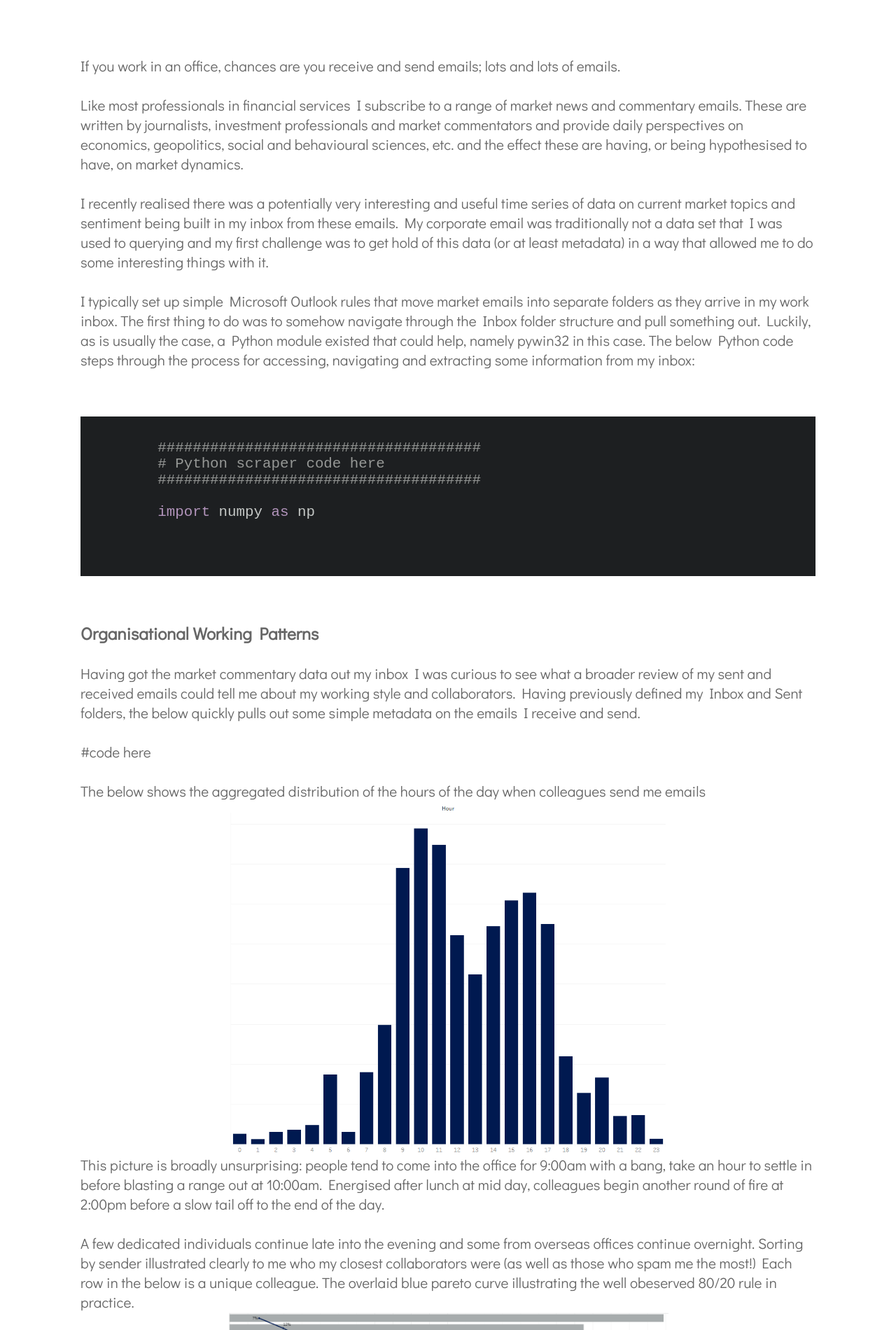
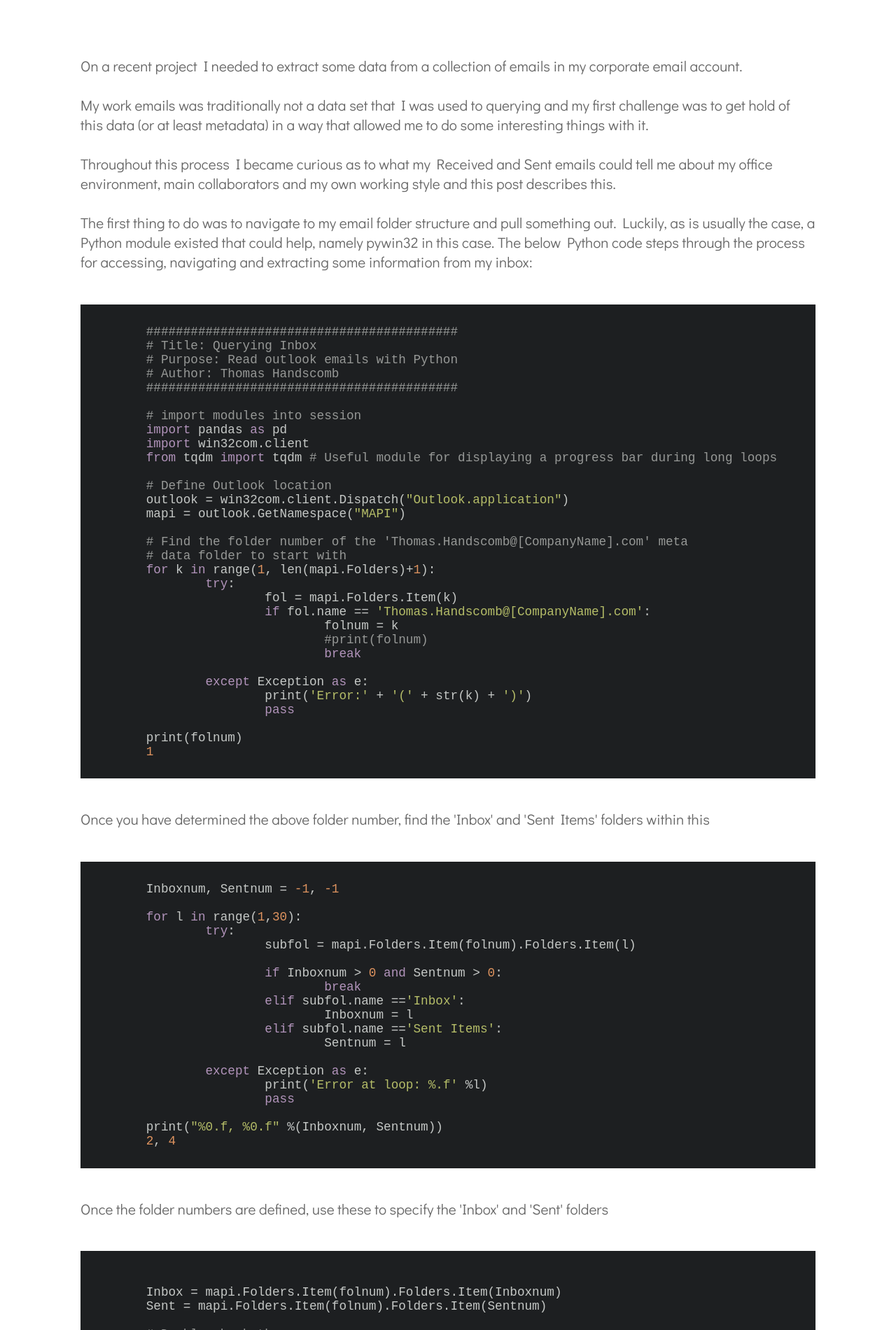
Before and after one commit to ThomasHandscomb/ThomasHandscomb.github.io, a Jekyll site: the page built from _posts/2019-08-11-Email.md, in a window 1280 px wide. Shown: the part 409-2309 px from the top of the page at 70% size. Built offline with Jekyll 4.4.1, drawn with Linux system fonts in a browser that asks for light colours; some of the changed text lies outside the part shown.

Commit message:
Further email and Globe commit
Further email and Globe commit

```diff
--- a/_posts/2019-08-11-Email.md
+++ b/_posts/2019-08-11-Email.md
@@ -8,9 +8,16 @@ date: 2019-08-11
 
 <div id="wrapper">
 	<div id="blog-page" class="blogcontainer">
+<!--
+If you work in an office, chances are you receive and send a lot of emails.<br><br> -->
 
-If you work in an office, chances are you receive and send emails; lots and lots of emails. <br><br>
+On a recent project I needed to extract some data from a collection of emails in my corporate email account. <br><br> My work emails was traditionally not a data set that I was used to querying
+and my first challenge was to get hold of this data (or at least metadata) in a way that allowed me to do some interesting things with it.
+<br><br>
+Throughout this process I became curious as to what my Received and Sent emails could tell me about my office environment, main collaborators and my own working style
+and this post describes this. <br><br>
 
+<!--
 Like most professionals in financial services I subscribe to a range of market news and commentary emails. These are written by journalists, investment professionals and market commentators
 and provide daily perspectives on economics, geopolitics, social and behavioural sciences, etc. and the effect these are having, or being hypothesised to have, on market dynamics.
 
@@ -20,34 +27,159 @@ I recently realised there was a potentially very interesting and useful time ser
 My corporate email was traditionally not a data set that I was used to querying and my first challenge was to get hold of this data (or at least metadata) in a way that
 allowed me to do some interesting things with it.
 
+<br><br> -->
+
+The first thing to do was to navigate to my email folder structure and pull something out. Luckily, as is usually the case, a Python module existed that could help, namely pywin32 in this case. The below Python
+code steps through the process for accessing, navigating and extracting some information from my inbox:
+
+<pre>
+	<code class="python">
+	##########################################
+	# Title: Querying Inbox
+	# Purpose: Read outlook emails with Python
+	# Author: Thomas Handscomb
+	##########################################
+
+	# import modules into session
+	import pandas as pd
+	import win32com.client
+	from tqdm import tqdm # Useful module for displaying a progress bar during long loops
+
+	# Define Outlook location
+	outlook = win32com.client.Dispatch("Outlook.application")
+	mapi = outlook.GetNamespace("MAPI")
+
+	# Find the folder number of the 'Thomas.Handscomb@[CompanyName].com' meta
+	# data folder to start with
+	for k in range(1, len(mapi.Folders)+1):
+		try:
+			fol = mapi.Folders.Item(k)
+			if fol.name == 'Thomas.Handscomb@[CompanyName].com':
+				folnum = k
+				#print(folnum)
+				break
+
+		except Exception as e:
+			print('Error:' + '(' + str(k) + ')')
+			pass
+
+	print(folnum)
+	1
+	</code>
+</pre>
+
+Once you have determined the above folder number, find the 'Inbox' and 'Sent Items' folders within this
+
+<pre>
+	<code class="python">
+	Inboxnum, Sentnum = -1, -1
+
+	for l in range(1,30):
+		try:
+			subfol = mapi.Folders.Item(folnum).Folders.Item(l)
+
+			if Inboxnum > 0 and Sentnum > 0:
+				break
+			elif subfol.name =='Inbox':
+				Inboxnum = l
+			elif subfol.name =='Sent Items':
+				Sentnum = l
+
+		except Exception as e:
+			print('Error at loop: %.f' %l)
+			pass
+
+	print("%0.f, %0.f" %(Inboxnum, Sentnum))
+	2, 4
+	</code>
+</pre>
+
+Once the folder numbers are defined, use these to specify the 'Inbox' and 'Sent' folders
+
+<pre>
+	<code class="python">
+
+	Inbox = mapi.Folders.Item(folnum).Folders.Item(Inboxnum)
+	Sent = mapi.Folders.Item(folnum).Folders.Item(Sentnum)
+
+	# Double check the name
+	if Inbox.name == 'Inbox' and Sent.name == 'Sent Items':
+		print('Inbox and Sent folders assigned correctly')
+		pass
+	else:
+		print('An error has occured')
+
+	'Inbox and Sent folders assigned correctly'
+	</code>
+</pre>
+
+Now that the Inbox and Sent Items folders have been correctly identified the below loop constructs a dataframe by looping through all items
+(i.e. emails) in the Inbox and extracting some metadata from them, namely the date received, the sender and the subject.
+
+<pre>
+	<code class="python">
+# Now that the Inbox and Sent Items folders have been determined,
+# create a blank data frame to store email metadata, in this case (date/time sent,
+# sender name, email subject)
+Inbox_col_names =  ['Full Date', 'Date', 'Hour', 'Sender', 'Subject']
+Inbox_df = pd.DataFrame(columns = Inbox_col_names)
+
+# Loop through all Inbox.Items (i.e. emails)
+# the tqdm wrapper puts a progress bar on the loop
+for message in tqdm(Inbox.Items):
+	try:
+		Inbox_df.loc[len(Inbox_df)] = [message.LastModificationTime.strftime("%Y-%m-%d %H:%M:%S")
+		, message.LastModificationTime.strftime("%Y-%m-%d")
+		, message.LastModificationTime.strftime("%H")
+		, message.Sender
+		, message.Subject]
+	except:
+		pass
+
+# Confirm you are picking up all emails
+Inbox_df.groupby(['Date']).size()
+
+# Output data frame to review
+Output_filepath = 'C:/Users'
+
+Inbox_df.to_csv(Output_filepath+'/Inbox.csv'
+			   , encoding = 'utf-8'
+			   #, mode = 'a'
+			   , index = False
+			   , header = True)
+	</code>
+</pre>
+
+and similarly for my Sent Items
+
+<pre>
+	<code class="python">
+Outbox_col_names =  ['Full Date', 'Date', 'Hour', 'Recipient', 'Subject']
+Outbox_df = pd.DataFrame(columns = Outbox_col_names)
+
+for message in tqdm(Sent.Items):
+    try:
+        Outbox_df.loc[len(Outbox_df)] = [message.LastModificationTime.strftime("%Y-%m-%d %H:%M:%S")
+        , message.LastModificationTime.strftime("%Y-%m-%d")
+        , message.LastModificationTime.strftime("%H")
+        , message.To
+        , message.Subject]
+    except:
+        pass
+
+	Outbox_df.to_csv(Output_filepath+'/Outbox.csv'
+               , encoding = 'utf-8'
+               #, mode = 'a'
+               , index = False
+               , header = True)
+	</code>
+</pre>
+
+<h3> Organisational Working Patterns </h3> <br>
+The final steps above output two csv files, Inbox_df and Outbox_df, summarising the email datestamp, sender/receiver and subject.
 <br><br>
 
-I typically set up simple Microsoft Outlook rules that move market emails into separate folders as they arrive in my work inbox. The first thing to do was to somehow navigate
-through the Inbox folder structure and pull something out. Luckily, as is usually the case, a Python module existed that could help, namely pywin32 in this case. The below Python
-code steps through the process for accessing, navigating and extracting some information from my inbox:
-
-	<pre>
-	<code class="python">
-	#####################################
-	# Python scraper code here
-	#####################################
-
-	import numpy as np
-
-
-	</code>
-	</pre>
-
-<h3> Organisational Working Patterns </h3> <br>
-Having got the market commentary data out my inbox I was curious to see what a broader review of my sent and received emails could tell me about my working style and collaborators.
-Having previously defined my Inbox and Sent
-folders, the below quickly pulls out some simple metadata on the emails I receive and send.
-
-<br><br>
-#code here
-<br><br>
-
-The below shows the aggregated distribution of the hours of the day when colleagues send me emails
+Starting with my inbox the below shows the aggregated distribution of the hours of the day when colleagues send me emails
 
 <img style = "width:60%; height: auto" src = '/images/Inbox_Distribution.png'>
 
@@ -56,26 +188,26 @@ after lunch at mid day, colleagues begin another round of fire at 2:00pm before
 <br><br>
 A few dedicated individuals continue late into the evening and some from overseas offices continue overnight.
 
-Sorting by sender illustrated clearly to me who my closest collaborators were (as well as those who spam me the most!) Each row in the below is a unique colleague.
-The overlaid blue pareto curve illustrating the well obeserved 80/20 rule in practice.
+Sorting by sender illustrated clearly to me who my closest collaborators were (as well as those who spam me the most!) Each row in the below is a unique sender.
+The overlaid pareto curve illustrating the cummulative proportion of these. <br>
 
-<img style = "width:60%; height: auto" src = '/images/Inbox_Senders.png'> <br>
+<img style = "width:70%; height: auto" src = '/images/Inbox_Senders.png'> <br>
 
 <h3> Learnings </h3> <br>
-What was more interesting to me was how I was responding to emails. Below is a distribution of my sent emails by sent hour of the day:
+What was more interesting to me was how I was responding to emails. Below is the distribution of my sent emails by sent hour of the day:
 
 <img style = "width:60%; height: auto" src = '/images/Outbox_Distribution.png'><br>
 
 I generally followed the same pattern as the broader firm, perhaps a less pronounced spike at 10:00am, and a more pronouced one at 8:00pm when I logged on again from home.
 The real insight for me was just how many emails I was sending in the morning, typically my most creative and productive time of the day for doing data science.
-<blockquote> Why was I sending so many emails during my most creative time? </blockquote>
+<blockquote> <u> Why was I sending so many emails during my most creative time? </u> </blockquote>
 Doing so was taking up valuable time to write and distrupting my ongoing concentration on doing or guiding on some difficult piece of data science.
-Worse still, very few of these needed a response in this time. My take away from this was to block non emailing sending time in my diary in the mornings to ensure I was most
-efficient in executing on a difficult piece of work.<br><br>
+Worse still, almost none of these emails needed a response in this time. Having reflected on this I began blocking 'non emailing sending' time in my diary in the mornings
+to ensure I was most efficient in executing on a difficult piece of work.<br><br>
 
-<h3> Future Work </h3> <br>
+<!-- <h3> Future Work </h3> <br>
 Large organisations struggle with many aspects of workforce efficiency, effective communication and siloed teams. I think a review of the corporate email server along these lines
 would be very illustrative. When trying to promote knowledge sharing and alignment, you could define a 'collaboration' metric as the ratio of sent emails to received.
-
+-->
 	</div>
 </div>
--- a/css/main.css
+++ b/css/main.css
@@ -35,6 +35,12 @@
 	tr:hover {background-color: #ddd;}
 
 	/* End Table Styles */
+
+	/* highlightsjs font size */
+	pre > code {
+    font-size: 0.85em;
+	margin-top: -20px;
+}
 
 	h1, h2, h3
 	{
```
Also changed, not shown: _posts/2018-02-12-D3Globe.md (+8 -4 lines), images/CustomGlobe.PNG (added).
